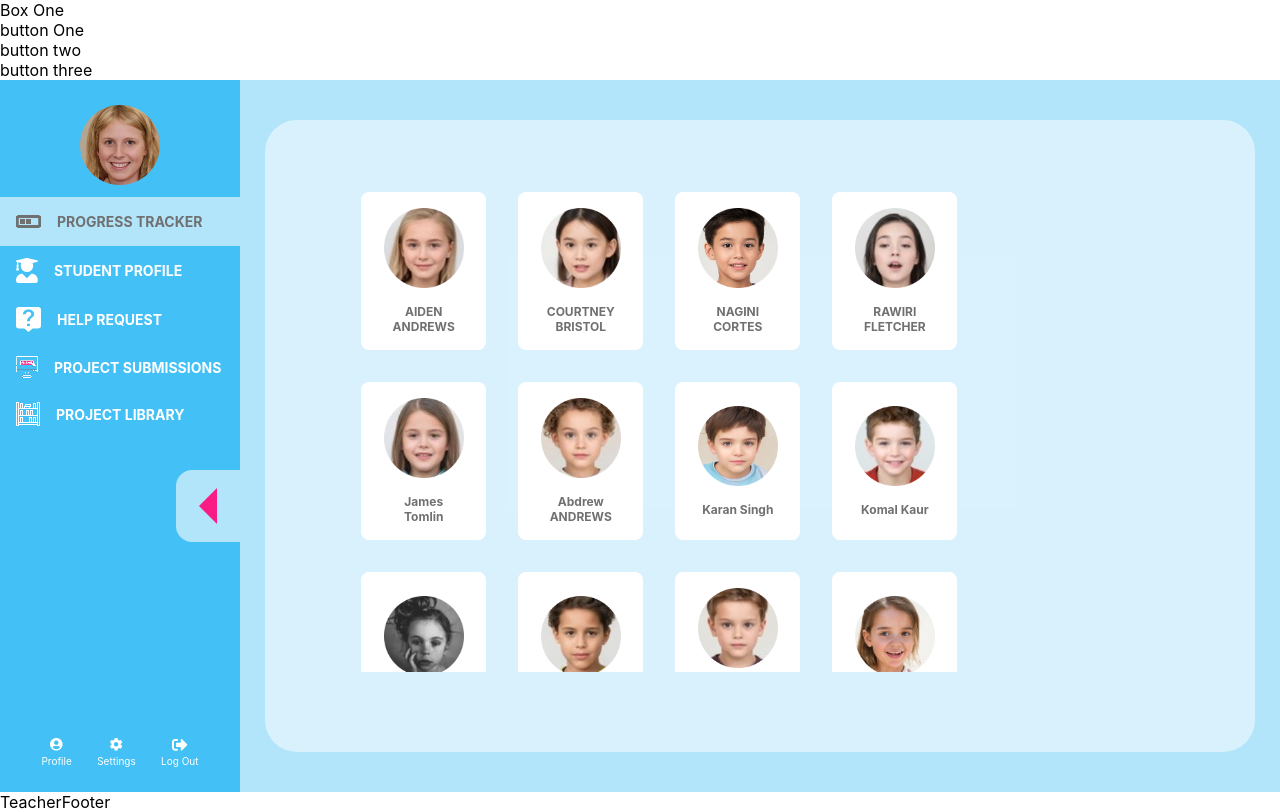
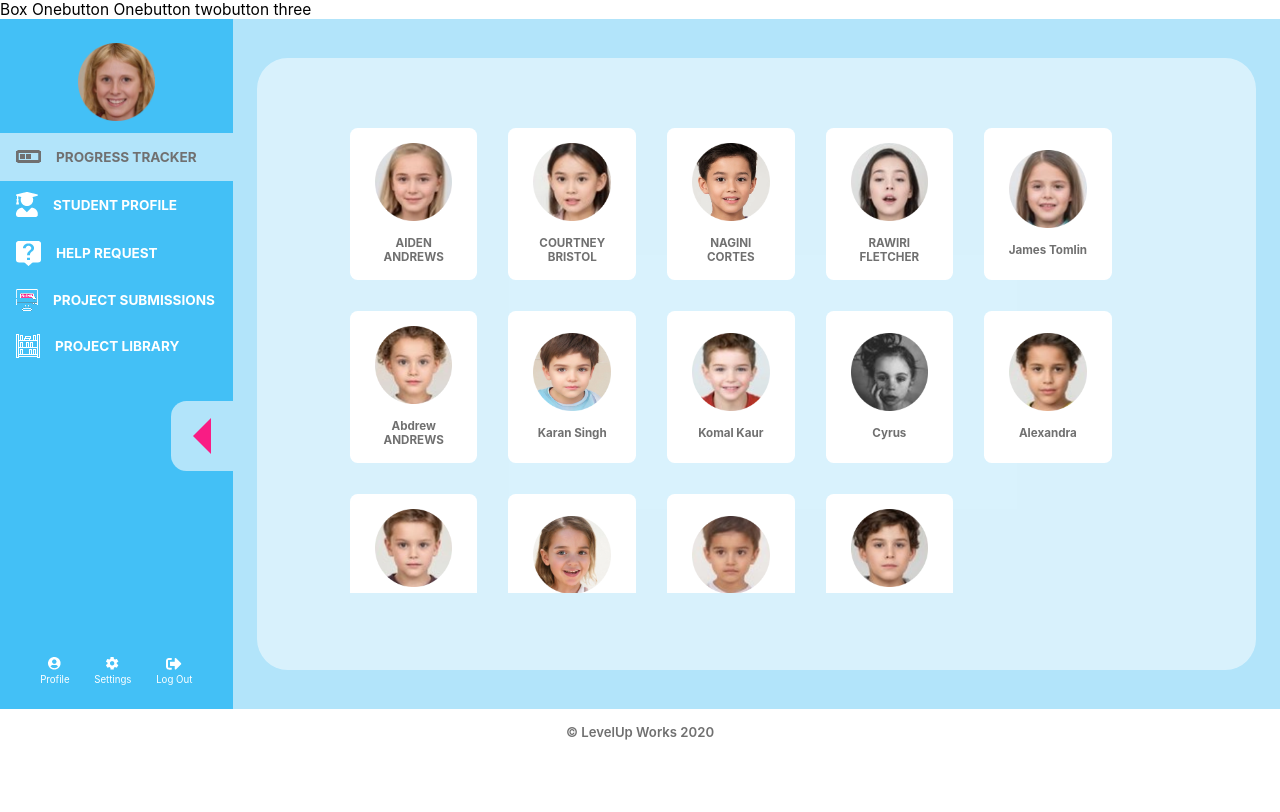
Before and after one commit to imkaransandhu/karan-m3, a React (Create React App) app: page /StudentProfile in a window 1280 px wide. Built offline with nearby package versions, Linux system fonts and the light colour scheme.

Commit message:
UPD: Footer, name convention for css files, scrollbar for chrome and safari

```diff
--- a/src/App.css
+++ b/src/App.css
@@ -1,3 +1,7 @@
+:root {
+  font-size: 16px;
+}
+
 * {
   box-sizing: border-box;
 }
@@ -49,6 +53,6 @@ a {
 
 @media (max-width: 1400px) {
   :root {
-    font-size: 16px;
+    font-size: 15.5px;
   }
 }
--- a/src/Components/TeacherBody/ProgressTracker/ProgressTracker.js
+++ b/src/Components/TeacherBody/ProgressTracker/ProgressTracker.js
@@ -1,4 +1,4 @@
-import "./../../../Styling/Dashboard.css";
+import "./../../../Styling/TeacherBody.css";
 import ProgressTrackerHeader from "./ProgressTrackerHeader";
 import StudentProjectWrapper from "./StudentProjectWrapper";
 
--- a/src/Components/TeacherFooter/TeacherFooter.js
+++ b/src/Components/TeacherFooter/TeacherFooter.js
@@ -1,5 +1,9 @@
-import React from "react";
+import "./../../Styling/TeacherFooter.css";
 
 export default function TeacherFooter() {
-  return <div>TeacherFooter</div>;
+  return (
+    <div className="teacher-footer">
+      <h2>© LevelUp Works 2020</h2>
+    </div>
+  );
 }
--- a/src/Components/TeacherSideNavBar/TeacherSideNavBar.js
+++ b/src/Components/TeacherSideNavBar/TeacherSideNavBar.js
@@ -3,7 +3,7 @@ import ArrowButton from "./ArrowButton";
 import UserImage from "./userImage";
 import UserProfileButtonsWrapper from "./UserProfileButtonsWrapper";
 import UserTabWrapper from "./UserTabWrapper";
-import "./../../Styling/SideBar.css";
+import "./../../Styling/TeacherSideNavBar.css";
 
 const TeacherSideNavBar = () => {
   const [sideBarViewSmall, setSideBarViewLarge] = useState(false);
--- a/src/Components/TeacherSideNavBar/userImage.js
+++ b/src/Components/TeacherSideNavBar/userImage.js
@@ -1,5 +1,4 @@
-const UserImage = ({ view }) => {
-  console.log(view);
+const UserImage = () => {
   return (
     <div className="user-image">
       <img src={`./images/Ellipse 38@2x.png`} alt="User face" />
--- a/src/Styling/Dashboard.css
+++ b/src/Styling/TeacherBody.css
@@ -18,35 +18,22 @@
   height: 31rem;
   scrollbar-color: #43c0f6 #fff;
   padding-right: 3rem;
+  overflow-x: hidden;
 }
 
-/* .scroll-bar::-webkit-scrollbar {
-  width: 10px;
-}
-.scroll-bar::-webkit-scrollbar-button {
-  width: 10px;
-  color: red;
-  background-color: red;
+/* ScrollBar Css for safari and google chrome */
+.scroll-bar::-webkit-scrollbar {
+  width: 0.85rem;
 }
 
-.scroll-bar::-webkit-scrollbar-track {
-  width: 10px;
-  color: red;
-  background-color: red;
-}
 .scroll-bar::-webkit-scrollbar-track-piece {
-  width: 10px;
-  color: red;
-  background-color: red;
+  background-color: #ffffff;
+  border-radius: 1rem;
 }
 .scroll-bar::-webkit-scrollbar-thumb {
-  color: yellow;
-  background-color: yellow;
+  background-color: #43c0f6;
+  border-radius: 1rem;
 }
-.scroll-bar::-webkit-scrollbar-corner {
-}
-.scroll-bar::-webkit-resizer {
-} */
 
 /* header of project tracker CSS */
 .progess-tracker-header {
@@ -72,6 +59,7 @@
   background-color: transparent;
   align-items: center;
   justify-content: flex-start;
+  cursor: pointer;
 }
 
 .spreadsheet img {
--- /dev/null
+++ b/src/Styling/TeacherFooter.css
@@ -0,0 +1,13 @@
+.teacher-footer {
+  background-color: #ffffff;
+  color: #707070;
+  display: flex;
+  justify-content: center;
+  align-items: center;
+}
+
+.teacher-footer h2 {
+  font-size: 0.85rem;
+  padding: 1rem 1.5rem;
+  font-weight: 600;
+}
--- a/src/Styling/TeacherPage.css
+++ b/src/Styling/TeacherPage.css
@@ -2,3 +2,8 @@
   display: flex;
   width: 100%;
 }
+
+.navWrapper,
+.boxTwo {
+  display: flex;
+}
```
Also changed, not shown: src/Pages/TeacherPage.js (+2 -8 lines), src/Styling/TeacherSideNavBar.css (renamed from src/Styling/SideBar.css).
